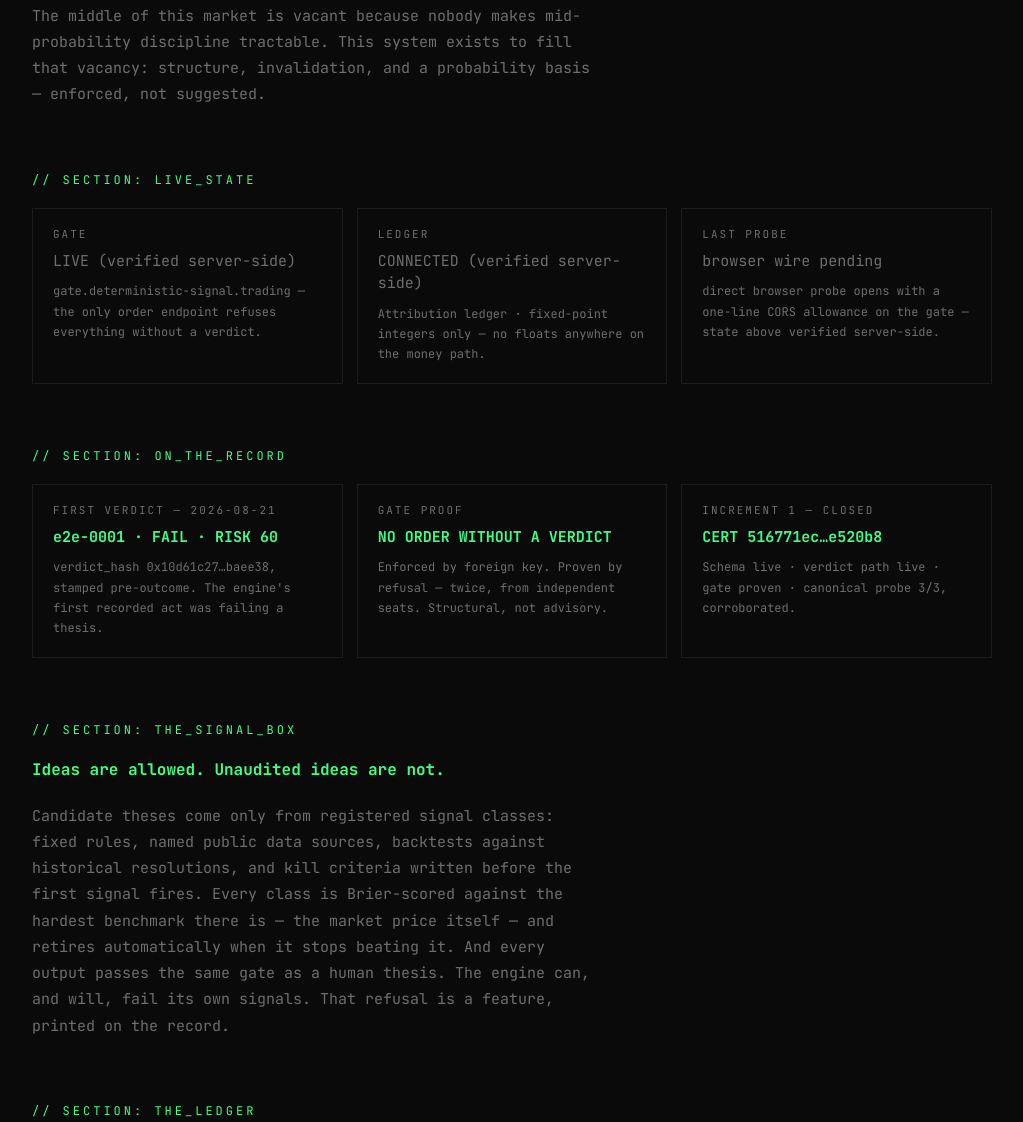
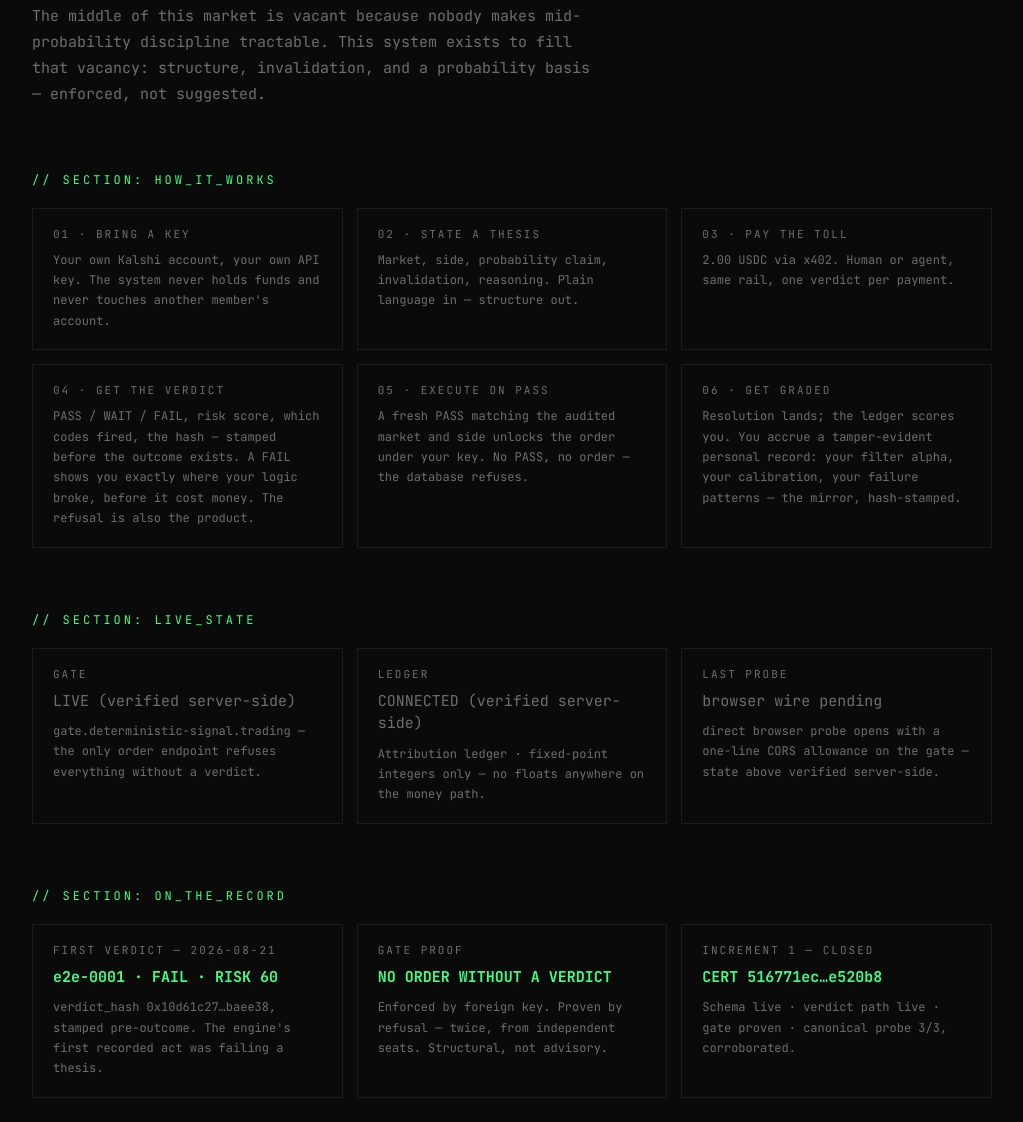
Before and after one commit to UsernameDAOEth/DST, a plain HTML site: page index.html in a window 1280 px wide. Shown: the part 1041-2163 px from the top of the page, without its empty margins (128-1151 px from the left). Drawn offline with Linux system fonts and the light colour scheme; no server answers.

Commit message:
Landing v3.1: HOW_IT_WORKS six-step loop + signal cards

```diff
--- a/index.html
+++ b/index.html
@@ -115,6 +115,33 @@
       enforced, not suggested.
     </p>
 
+    <div class="eyebrow">// SECTION: HOW_IT_WORKS</div>
+    <div class="grid">
+      <div class="card"><div class="k">01 · BRING A KEY</div>
+        <div class="n">Your own Kalshi account, your own API key. The
+        system never holds funds and never touches another member's
+        account.</div></div>
+      <div class="card"><div class="k">02 · STATE A THESIS</div>
+        <div class="n">Market, side, probability claim, invalidation,
+        reasoning. Plain language in — structure out.</div></div>
+      <div class="card"><div class="k">03 · PAY THE TOLL</div>
+        <div class="n">2.00 USDC via x402. Human or agent, same rail,
+        one verdict per payment.</div></div>
+      <div class="card"><div class="k">04 · GET THE VERDICT</div>
+        <div class="n">PASS / WAIT / FAIL, risk score, which codes fired,
+        the hash — stamped before the outcome exists. A FAIL shows you
+        exactly where your logic broke, before it cost money. The
+        refusal is also the product.</div></div>
+      <div class="card"><div class="k">05 · EXECUTE ON PASS</div>
+        <div class="n">A fresh PASS matching the audited market and side
+        unlocks the order under your key. No PASS, no order — the
+        database refuses.</div></div>
+      <div class="card"><div class="k">06 · GET GRADED</div>
+        <div class="n">Resolution lands; the ledger scores you. You accrue
+        a tamper-evident personal record: your filter alpha, your
+        calibration, your failure patterns — the mirror, hash-stamped.</div></div>
+    </div>
+
     <div class="eyebrow">// SECTION: LIVE_STATE</div>
     <div class="grid">
       <div class="card">
@@ -171,6 +198,23 @@
       The engine can, and will, fail its own signals. That refusal is a
       feature, printed on the record.
     </p>
+
+    <div class="grid">
+      <div class="card"><div class="k">WHAT A SIGNAL IS</div>
+        <div class="n">A pre-packaged thesis from a registered class —
+        cross-venue divergence · reference-model gap · tail-bias fade ·
+        funding harvest — published with its probability claim, its own
+        verdict and hash, and the class's live Brier-vs-market record.</div></div>
+      <div class="card"><div class="k">WHAT IT IS NOT</div>
+        <div class="n">An auto-trade. Ever. You read the signal, its audit,
+        and its class's public record — and you decide. Execution is
+        always yours, always your key.</div></div>
+      <div class="card"><div class="k">THE TRUST RAMP</div>
+        <div class="n">Shadow first: every class publishes with zero
+        execution until its record exists in public. Classes that stop
+        beating the market retire themselves — and the funerals are
+        public too.</div></div>
+    </div>
 
     <div class="eyebrow">// SECTION: THE_LEDGER</div>
     <p class="sub">
```
